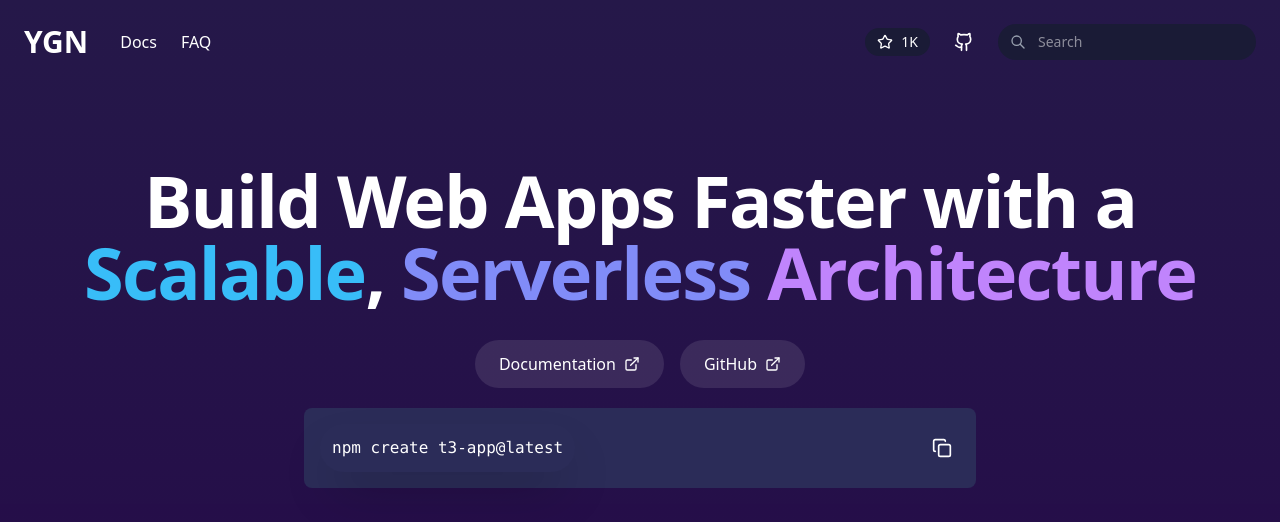
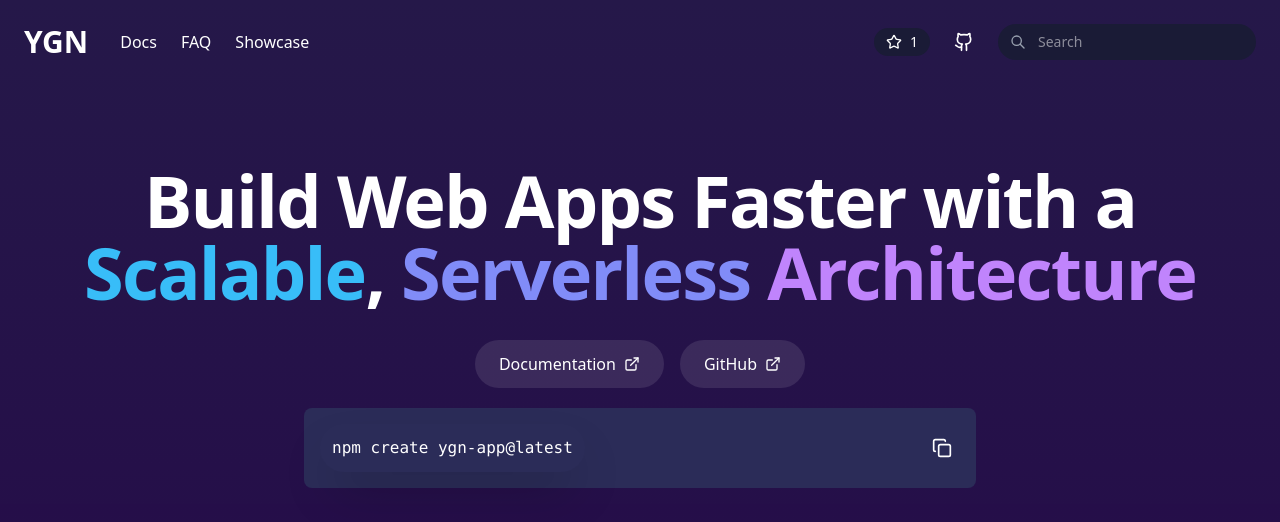
Before and after one commit to YGNTECHSTARTUP/create-ygn-app, a Next.js app in the folder Frontend/ygn-stack/: page / in a window 1280 px wide. Shown: the top 522 px of the page. Built offline with nearby package versions, Linux system fonts and the light colour scheme.

Commit message:
Completed The Main Page

```diff
--- a/Frontend/ygn-stack/app/Comp/CurrentState.tsx
+++ b/Frontend/ygn-stack/app/Comp/CurrentState.tsx
@@ -58,7 +58,7 @@ export default function Graph() {
 
   return (
     <div className=" bg-[#6c35aa] bg-gradient-to-b from-[#251849] to-[#250e49] text-white py-16 px-4 -mt-12 p-10 md:shadow-x">
-         <h1 className="text-xl md:text-4xl container text-center items-center justify-center mx-auto font-bold leading-16 md:leading-none tracking-tight  mb-8">
+         <h1 className="text-xl md:text-4xl container text-center items-center justify-center mx-auto font-bold mb-4  ">
    Visualizing the YGN Workflow: <span className="text-[#38bdf8]">   Command-Line Orchestration for Scalable</span>,{" "}
     <span className="text-[#818cf8]">Serverless</span> & <span className="text-[#c084fc]">Edge Deployments</span>
   </h1>
--- a/Frontend/ygn-stack/app/Comp/LandingPage.tsx
+++ b/Frontend/ygn-stack/app/Comp/LandingPage.tsx
@@ -25,15 +25,18 @@ export default function LandingPage() {
             <Link href="/faq" className="hover:text-blue-300 transition-colors">
               FAQ
             </Link>
+            <Link href="/Showcase" className="hover:text-blue-300 transition-colors">
+              Showcase
+            </Link>
           </nav>
         </div>
         <div className="flex items-center gap-4">
           <div className="flex items-center gap-2 bg-[#1a1b36] px-3 py-1 rounded-full">
             <Star className="h-4 w-4 text-white" />
-            <span className="text-sm font-medium">1K</span>
+            <span className="text-sm font-medium">1</span>
           </div>
           <Link
-            href="https://github.com/t3-oss/create-t3-app"
+            href="https://github.com/YGNTECHSTARTUP/create-ygn-app/"
             target="_blank"
             rel="noopener noreferrer"
             className="p-2 rounded-full hover:bg-white/10 transition-colors"
@@ -79,7 +82,7 @@ export default function LandingPage() {
             Documentation <ExternalLink className="h-4 w-4" />
           </Link>
           <Link
-            href="https://github.com/t3-oss/create-t3-app"
+            href="https://github.com/YGNTECHSTARTUP/create-ygn-app/"
             target="_blank"
             rel="noopener noreferrer"
             className="inline-flex items-center gap-2 bg-white/10 hover:bg-white/20 text-white px-6 py-3 rounded-full transition-colors"
@@ -91,7 +94,7 @@ export default function LandingPage() {
         {/* Command Line */}
         <div className="max-w-2xl mx-auto mt-5 ">
           <div className="bg-[#2b2c58] rounded-lg p-4 flex items-center justify-between">
-            <code className="text-white font-mono rounded-4xl p-3 shadow-2xl">npm create t3-app@latest</code>
+            <code className="text-white font-mono rounded-4xl p-3 shadow-2xl">npm create ygn-app@latest</code>
             <button
               onClick={copyCommand}
               className="p-2 hover:bg-white/10 rounded transition-colors"
--- a/Frontend/ygn-stack/app/Comp/OpenSourceChallenges.tsx
+++ b/Frontend/ygn-stack/app/Comp/OpenSourceChallenges.tsx
@@ -20,12 +20,13 @@ const OpenSourceChallenges = () => {
       </div>
       <Link href={"https://github.com/YGNTECHSTARTUP/create-ygn-app/"} target='_blank'>
       <Button
-              variant="outline"
-              className="hover:bg-indigo-800 cursor-pointer text-white py-6 px-4 rounded-md flex items-center gap-3 justify-center mx-auto border-2 mt-2 border-indigo-400 min-w-md bg-indigo-900"
-            >
-              <Github className="h-5 w-5" />
-              <span className="text-lg">Start Your Contribution Now !</span>
-            </Button>
+  variant="outline"
+  className="hover:bg-indigo-800 cursor-pointer text-white py-6 px-4 rounded-md flex items-center justify-center mx-auto border-2 mt-2 border-indigo-400 bg-indigo-900 w-full max-w-xs sm:max-w-md"
+>
+  <Github className="h-5 w-5 mr-2" />
+  <span className="text-lg">Start Your Contribution Now!</span>
+</Button>
+
       </Link>
 
       </div>
```
